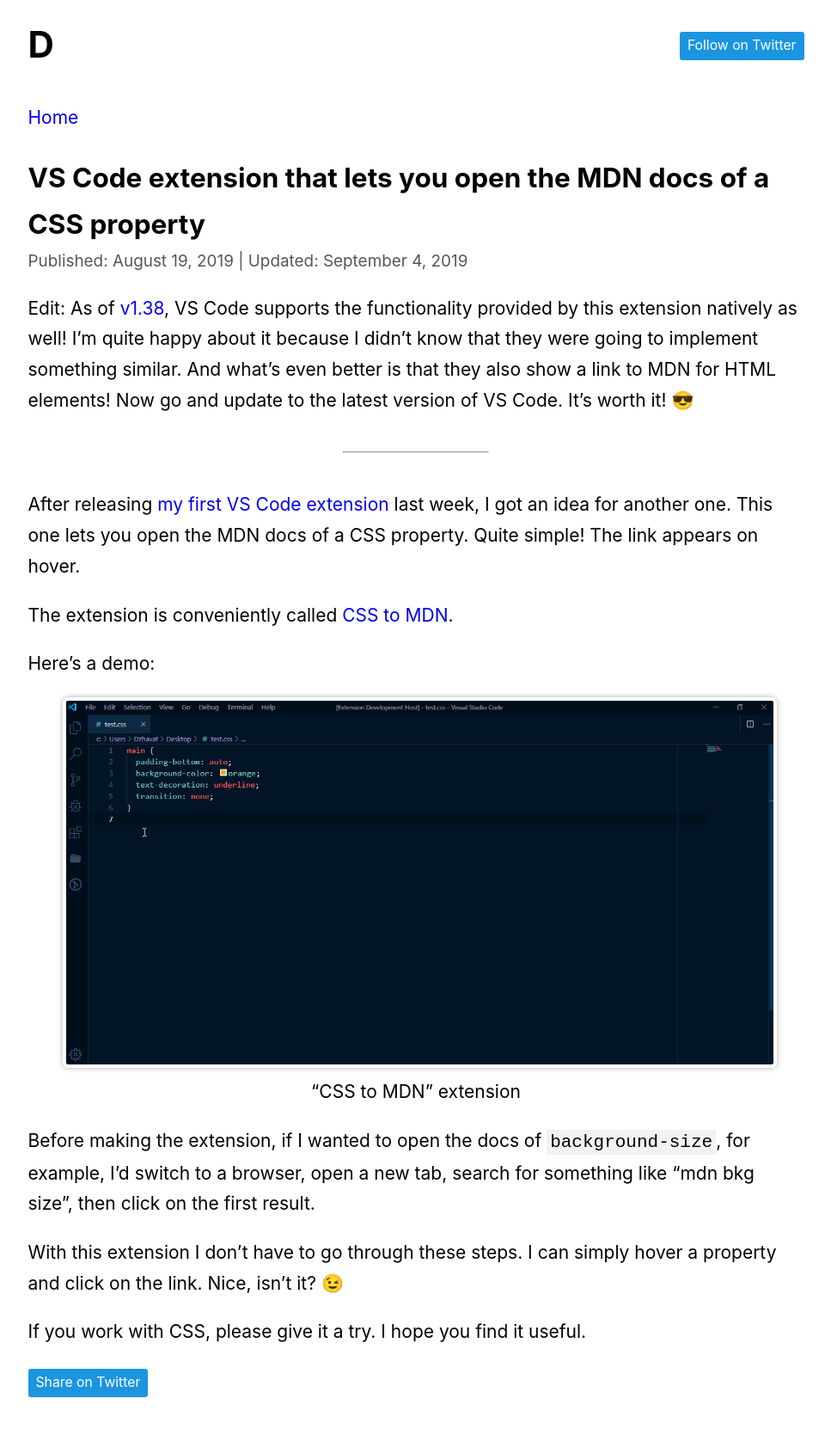
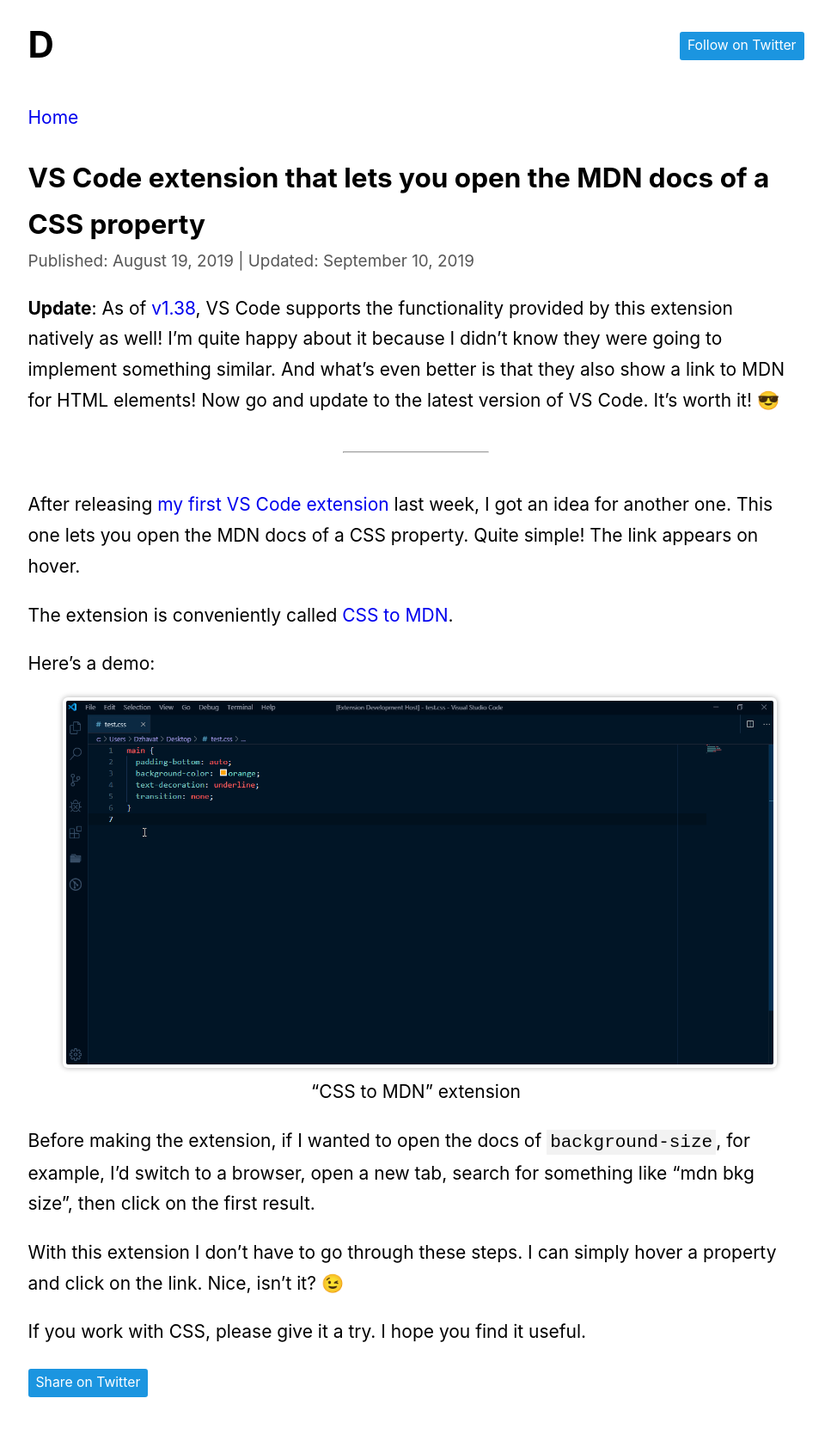
Before and after one commit to dzhavat/dzhavat.github.io, a Jekyll site: the page built from _posts/2019-08-19-vs-code-extension-that-lets-you-open-the-mdn-docs-of-a-css-property.md, in a window 1280 px wide. Shown: the whole page at 86% size, without its empty margins (156-1123 px from the left). Built offline with Jekyll 4.4.1, drawn with Linux system fonts in a browser that asks for light colours; our own code applies the rules of GitHub Pages for plain Markdown files.

Commit message:
Post update

```diff
--- a/_posts/2019-08-19-vs-code-extension-that-lets-you-open-the-mdn-docs-of-a-css-property.md
+++ b/_posts/2019-08-19-vs-code-extension-that-lets-you-open-the-mdn-docs-of-a-css-property.md
@@ -1,10 +1,10 @@
 ---
 leyout: post
 title: VS Code extension that lets you open the MDN docs of a CSS property
-updated_date: 2019-09-04
+updated_date: 2019-09-10
 ---
 
-Edit: As of [v1.38](https://code.visualstudio.com/updates/v1_38), VS Code supports the functionality provided by this extension natively as well! I’m quite happy about it because I didn’t know that they were going to implement something similar. And what’s even better is that they also show a link to MDN for HTML elements! Now go and update to the latest version of VS Code. It’s worth it! 😎
+**Update**: As of [v1.38](https://code.visualstudio.com/updates/v1_38), VS Code supports the functionality provided by this extension natively as well! I’m quite happy about it because I didn’t know they were going to implement something similar. And what’s even better is that they also show a link to MDN for HTML elements! Now go and update to the latest version of VS Code. It’s worth it! 😎
 
 ---
 
```
